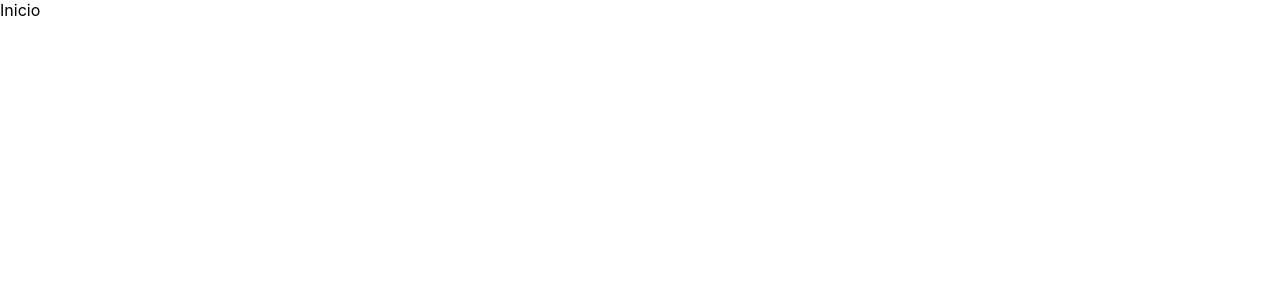
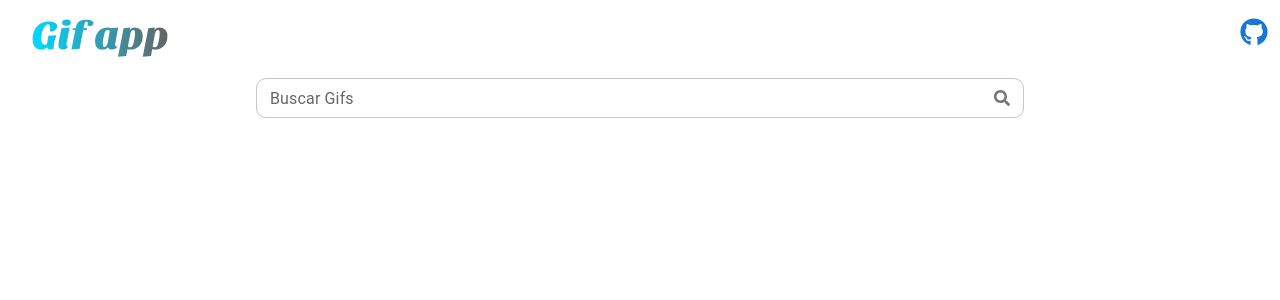
Before and after one commit to lbanegas7/GifApp_MUI, a React (Create React App) app: page / in a window 1280 px wide. Shown: the top 300 px of the page. Built offline with nearby package versions, Linux system fonts and the light colour scheme; the HTML template or start-up script is replaced by a standard one.

Commit message:
control de rutas con react router

```diff
--- a/package.json
+++ b/package.json
@@ -13,6 +13,7 @@
     "react": "^18.1.0",
     "react-dom": "^18.1.0",
     "react-icons": "^4.3.1",
+    "react-router-dom": "^6.3.0",
     "react-scripts": "5.0.1",
     "web-vitals": "^2.1.4"
   },
--- a/src/App.js
+++ b/src/App.js
@@ -1,9 +1,16 @@
+import { BrowserRouter, Route, Routes, Navigate } from 'react-router-dom';
+import { Home } from './containers/Home'
 import './App.css';
 
 function App() {
   return (
     <>
-    Inicio
+      <BrowserRouter>
+        <Routes>
+          <Route path='/' element={<Home />} />
+          <Route path='*'  element={<Navigate replace to='/' />} />
+        </Routes>
+      </BrowserRouter>
     </>
   );
 }
--- a/src/helpers/GetGifs.js
+++ b/src/helpers/GetGifs.js
@@ -1,4 +1,3 @@
-import React from 'react';
 
 export const getGifs = async(category)=>{
 
```
Also changed, not shown: 1 other file (tests, documents, lock files or other folders).
